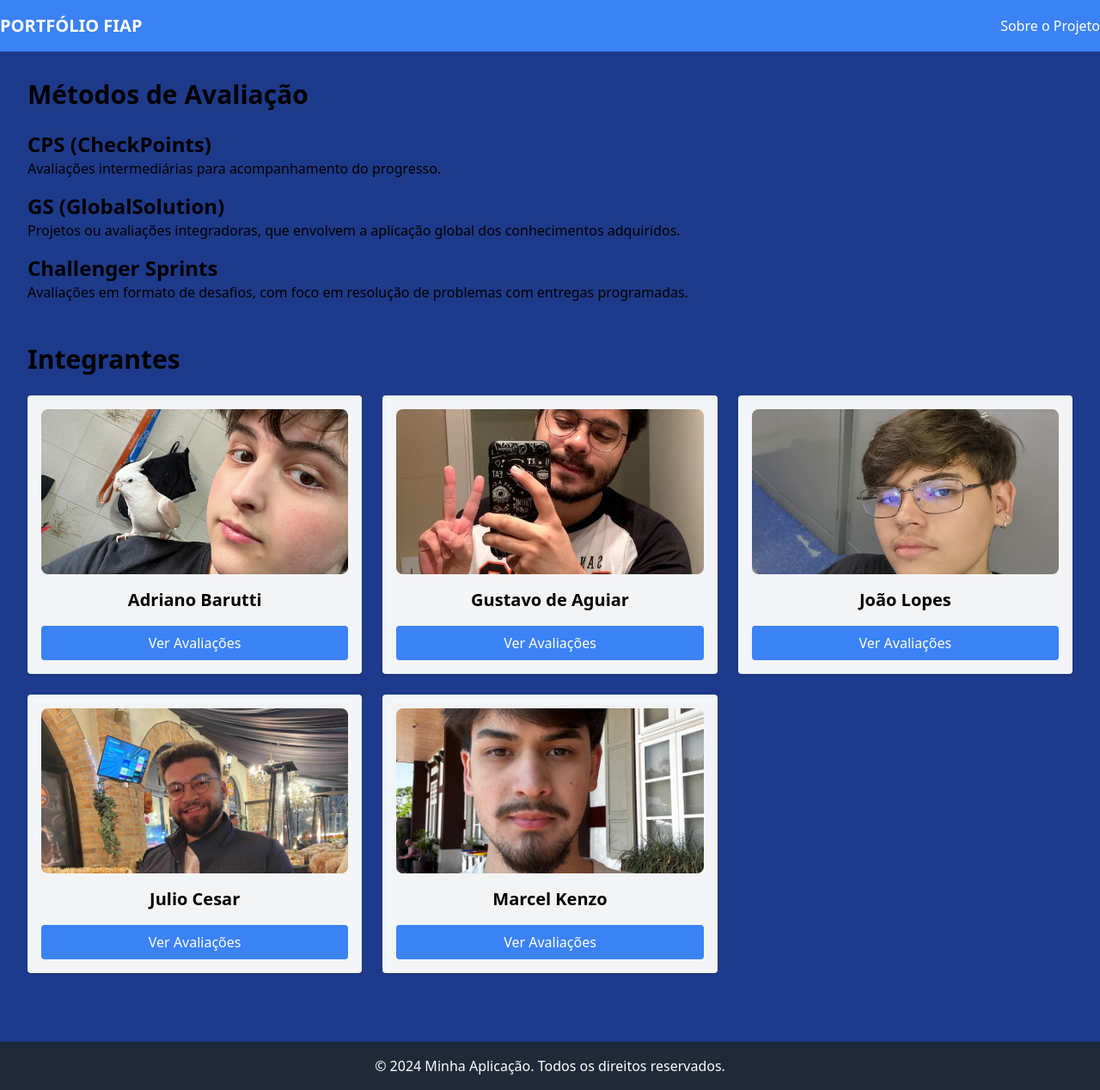
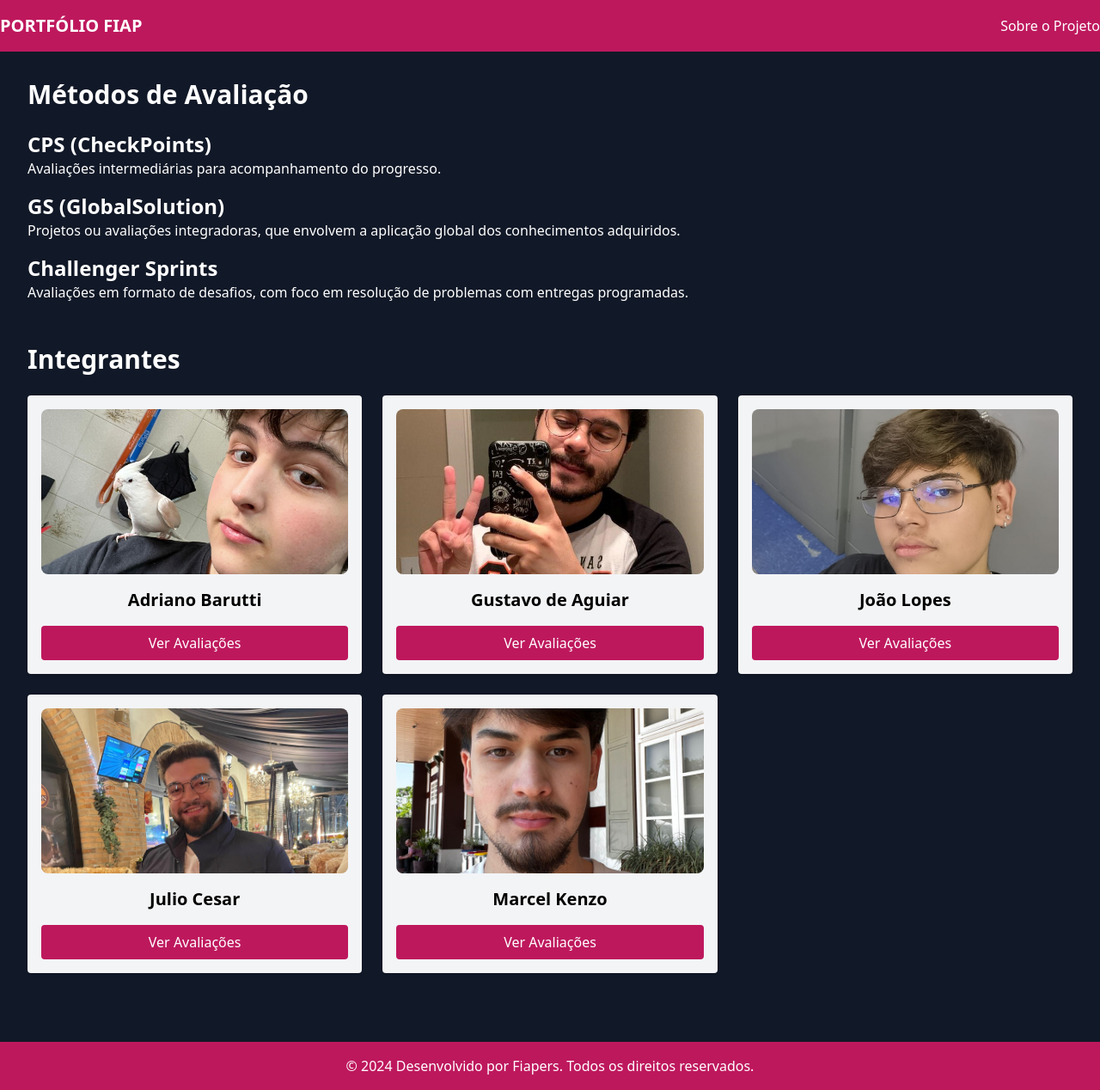
Before and after one commit to Julio-CRodrigues/cp06_front, a Next.js app in the folder cp06_front/: page / in a window 1280 px wide. Shown: the whole page at 86% size. Built offline with nearby package versions, Linux system fonts and the light colour scheme.

Commit message:
Primeira estilização geral das páginas realizada.

```diff
--- a/cp06_front/src/app/avaliacoes/[id]/page.tsx
+++ b/cp06_front/src/app/avaliacoes/[id]/page.tsx
@@ -68,7 +68,7 @@ export default function AvaliacoesPage() {
       {/* Cabeçalho */}
       <Cabecalho />
     <div className="container mx-auto p-8">
-      <h1 className="text-3xl font-bold mb-6">Avaliações de {aluno.name}</h1>
+      <h1 className="text-3xl font-bold mb-6 text-white">Avaliações de {aluno.name}</h1>
 
       <div className="space-y-4">
         {aluno.evaluations.map((evaluation: Evaluation, index: number) => (
@@ -81,7 +81,7 @@ export default function AvaliacoesPage() {
       </div>
 
       {/* Botão para voltar à página principal */}
-      <Link href="/" className="block mt-6 bg-blue-500 text-white text-center py-2 rounded hover:bg-blue-600">
+      <Link href="/" className="block mt-6 bg-pink-700 text-white text-center py-2 rounded hover:bg-pink-500">
         Voltar para Home
       </Link>
     </div>
--- a/cp06_front/src/app/components/Cabecalho/cabecalho.tsx
+++ b/cp06_front/src/app/components/Cabecalho/cabecalho.tsx
@@ -3,7 +3,7 @@ import Link from 'next/link';
 
 export default function Cabecalho() {
   return (
-    <header className="bg-blue-500 text-white py-4">
+    <header className="bg-pink-700 text-white py-4">
       <div className="container mx-auto flex justify-between items-center">
         <h1 className="text-xl font-bold">PORTFÓLIO FIAP</h1>
         <nav>
--- a/cp06_front/src/app/components/Integrante/integrantes.tsx
+++ b/cp06_front/src/app/components/Integrante/integrantes.tsx
@@ -29,16 +29,16 @@ export default function Integrantes() {
     <div>
       {integrantes.map((integrante, index) => (
         <div key={index} className="text-center">
-          {/* Usando o componente Image para otimizar o carregamento */}
+
           <Image
             src={integrante.imagem}
             alt={integrante.nome}
-            width={160}  // Define a largura da imagem
-            height={160} // Define a altura da imagem
+            width={160}
+            height={160}
             className="rounded-full mx-auto mb-4"
           />
           <h2 className="text-xl font-semibold">{integrante.nome}</h2>
-          <Link href={`/integrantes/${index + 1}`} className="text-blue-500 hover:underline">
+          <Link href={`/integrantes/${index + 1}`} className="text-white hover:underline">
             Ver Avaliações
           </Link>
         </div>
--- a/cp06_front/src/app/components/Rodape/rodape.tsx
+++ b/cp06_front/src/app/components/Rodape/rodape.tsx
@@ -1,9 +1,9 @@
 
 export default function Rodape() {
     return (
-      <footer className="bg-gray-800 text-white py-4 mt-12">
+      <footer className="bg-pink-700 text-white py-4 mt-12">
         <div className="container mx-auto text-center">
-          <p>&copy; 2024 Minha Aplicação. Todos os direitos reservados.</p>
+          <p>&copy; 2024 Desenvolvido por Fiapers. Todos os direitos reservados.</p>
         </div>
       </footer>
     );
--- a/cp06_front/src/app/layout.tsx
+++ b/cp06_front/src/app/layout.tsx
@@ -14,7 +14,7 @@ export default function RootLayout({
   return (
     <html lang="pt-br">
       <body
-        className="bg-blue-900"
+        className="bg-gray-900"
       >
         {children}
       </body>
--- a/cp06_front/src/app/page.tsx
+++ b/cp06_front/src/app/page.tsx
@@ -14,30 +14,26 @@ const integrantes = [
 export default function HomePage() {
   return (
     <>
-      {/* Cabeçalho */}
       <Cabecalho />
 
-      <div className="container mx-auto p-8">
-        {/* Métodos de Avaliação */}
+      <div className="container mx-auto p-8 text-white">
         <section className="mb-12">
-          <h1 className="text-3xl font-bold mb-6">Métodos de Avaliação</h1>
+          <h1 className="text-3xl font-bold mb-6 text-white">Métodos de Avaliação</h1>
           <div className="space-y-4">
             <div>
-              <h2 className="text-2xl font-bold">CPS (CheckPoints)</h2>
+              <h2 className="text-2xl font-bold text-white">CPS (CheckPoints)</h2>
               <p>Avaliações intermediárias para acompanhamento do progresso.</p>
             </div>
             <div>
-              <h2 className="text-2xl font-bold">GS (GlobalSolution)</h2>
+              <h2 className="text-2xl font-bold text-white">GS (GlobalSolution)</h2>
               <p>Projetos ou avaliações integradoras, que envolvem a aplicação global dos conhecimentos adquiridos.</p>
             </div>
             <div>
-              <h2 className="text-2xl font-bold">Challenger Sprints</h2>
+              <h2 className="text-2xl font-bold text-white">Challenger Sprints</h2>
               <p>Avaliações em formato de desafios, com foco em resolução de problemas com entregas programadas.</p>
             </div>
           </div>
         </section>
-
-        {/* Integrantes */}
         <section>
           <h1 className="text-3xl font-bold mb-6">Integrantes</h1>
           <div className="grid grid-cols-1 sm:grid-cols-2 md:grid-cols-3 gap-6">
@@ -50,9 +46,9 @@ export default function HomePage() {
                   height={200}
                   className="w-full h-48 object-cover rounded-lg mb-4"
                 />
-                <h2 className="text-xl font-semibold text-center">{integrante.name}</h2>
+                <h2 className="text-xl font-semibold text-center text-black">{integrante.name}</h2>
                 <Link href={`/avaliacoes/${integrante.id}`} legacyBehavior>
-                  <a className="block mt-4 bg-blue-500 text-white text-center py-2 rounded hover:bg-blue-600">
+                  <a className="block mt-4 bg-pink-700 text-white text-center py-2 rounded hover:bg-pink-500">
                     Ver Avaliações
                   </a>
                 </Link>
```
